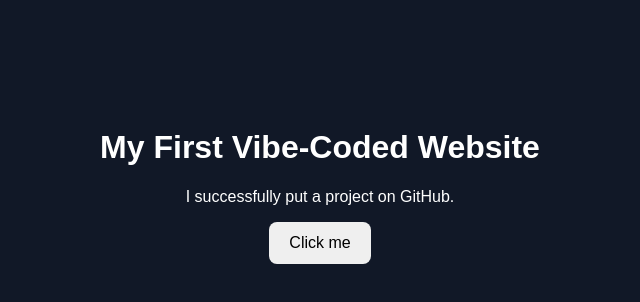
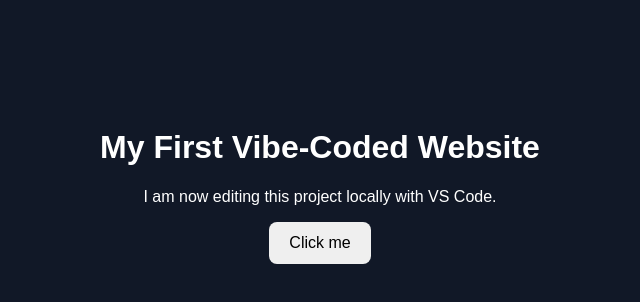
Before and after one commit to yohan20060101-tech/first-vibe-project, a plain HTML site: page index1.html in a window 1280 px wide. Shown: the whole page, without its empty margins (320-960 px from the left). Drawn offline with Linux system fonts and the light colour scheme.

Commit message:
Update index1.html
update the homepage

```diff
--- a/index1.html
+++ b/index1.html
@@ -29,7 +29,7 @@
     <h1>My First Vibe-Coded Website</h1>
 
     <p id="message">
-        I successfully put a project on GitHub.
+        I am now editing this project locally with VS Code.
     </p>
 
     <button onclick="changeMessage()">
```
